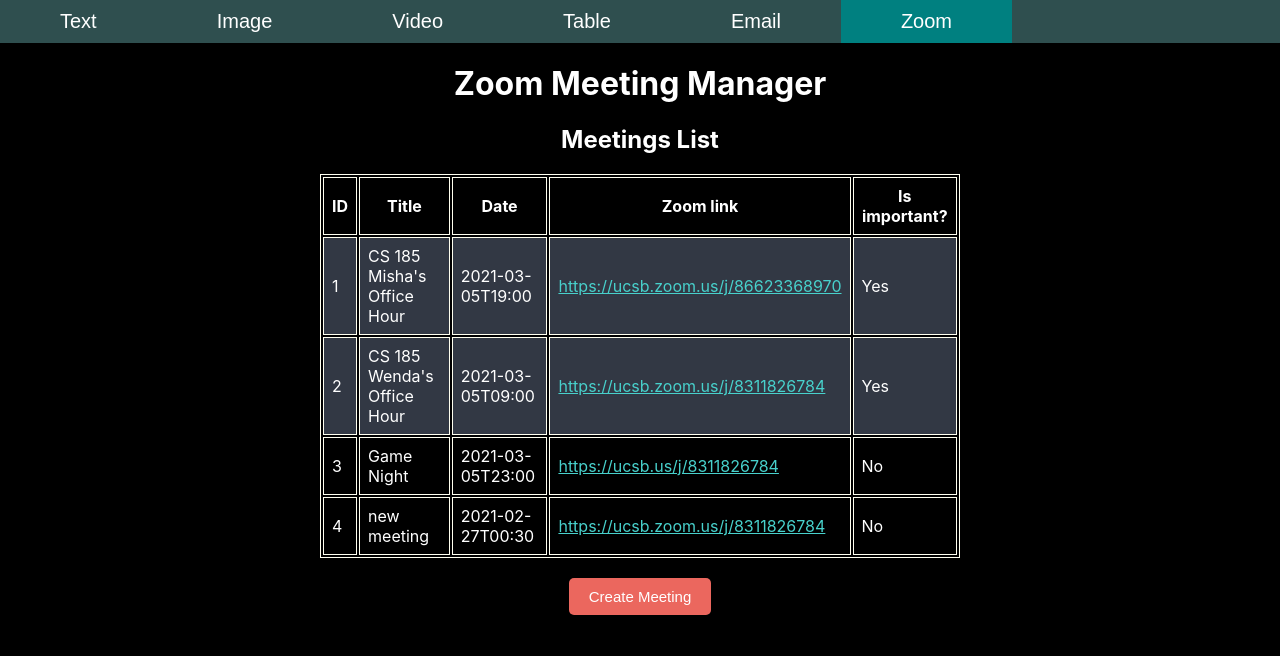
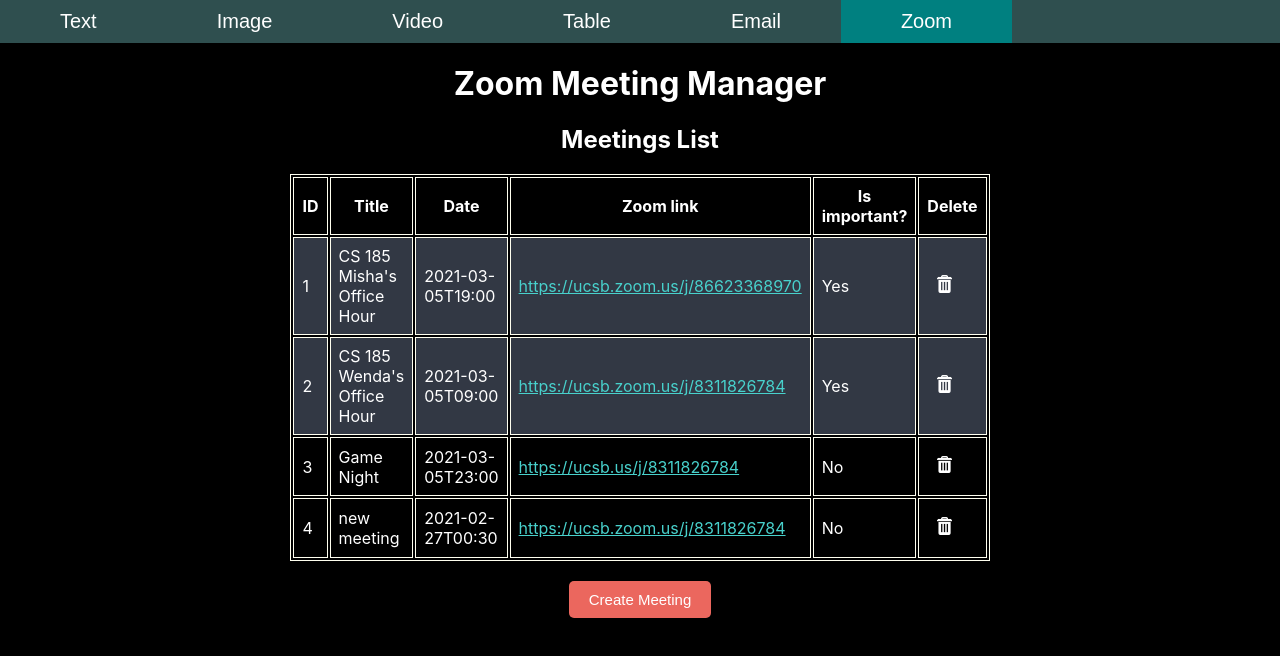
Before and after one commit to erinpwoo/cs185-pa4, a React (Create React App) app: page / in a window 1280 px wide. Both pictures are taken after a click on the button "Zoom". Shown: the top 656 px of the page. Built offline with nearby package versions, Linux system fonts and the light colour scheme; data requests are answered from the project's data file.

Commit message:
Delete, bugs with edit still

```diff
--- a/src/App.css
+++ b/src/App.css
@@ -280,3 +280,12 @@
 .highlighted {
   background-color:#323844;
 }
+
+.trash {
+  width: 15px;
+  padding: 10px;
+  position:relative;
+  outline: none;
+  z-index: 1;
+  cursor:pointer;
+}
--- a/src/Components/MeetingRow.js
+++ b/src/Components/MeetingRow.js
@@ -3,6 +3,12 @@
 class MeetingsRow extends Component {
     constructor(props) {
         super(props);
+        this.onTrashClick = this.onTrashClick.bind(this)
+    }
+    onTrashClick(event) {
+        this.props.deleteTask(this.props.item)
+        event.preventDefault();
+        event.stopPropagation();
     }
     render() {
         if (this.props.item.important) {
@@ -13,6 +19,9 @@
                     <td>{this.props.item.day}</td>
                     <td><a href={this.props.item.textInfor}>{this.props.item.textInfor}</a></td>
                     <td>{this.props.item.important? "Yes" : "No"}</td>
+                    <td>
+                        <input type="image" className="trash" src={process.env.PUBLIC_URL + '/images/trash.png'} onClick={this.onTrashClick}></input>
+                    </td>
                 </tr>
             )
         }
@@ -23,6 +32,9 @@
                 <td>{this.props.item.day}</td>
                 <td><a href={this.props.item.textInfor}>{this.props.item.textInfor}</a></td>
                 <td>{this.props.item.important? "Yes" : "No"}</td>
+                <td>
+                    <input type="image" className="trash" src={process.env.PUBLIC_URL + '/images/trash.png'} onClick={this.onTrashClick}></input>
+                </td>
             </tr>
         )
     }
--- a/src/Components/MeetingsList.js
+++ b/src/Components/MeetingsList.js
@@ -16,6 +16,7 @@
             }
         }
         this.editTask = this.editTask.bind(this)
+        this.deleteTask = this.deleteTask.bind(this)
     }
 
     componentDidMount() {
@@ -26,11 +27,15 @@
         this.props.editTask(item);
     }
 
+    deleteTask(item) {
+        this.props.deleteTask(item)
+    }
+
     render() {
         var rows = [];
         this.props.allTasks.forEach(task => {
             rows.push(
-                <MeetingsRow item={task} editTask={this.editTask}/>
+                <MeetingsRow item={task} editTask={this.editTask} deleteTask={this.deleteTask}/>
             )
         })
         if (rows.length === 0) {
@@ -48,6 +53,7 @@
                             <th>Date</th>
                             <th>Zoom link</th>
                             <th>Is important?</th>
+                            <th>Delete</th>
                         </tr>
                     </thead>
                     <tbody>{rows}</tbody>
--- a/src/Components/Zoom.js
+++ b/src/Components/Zoom.js
@@ -29,6 +29,7 @@
         this.fetchTasks = this.fetchTasks.bind(this)
         this.updateTask = this.updateTask.bind(this)
         this.editTask = this.editTask.bind(this)
+        this.deleteTask = this.deleteTask.bind(this)
         this.onEditMeetingSubmit = this.onEditMeetingSubmit.bind(this)
         this.ISOToString = this.ISOToString.bind(this)
         this.stringToISO = this.stringToISO.bind(this)
@@ -36,6 +37,30 @@
 
     componentDidMount() {
         this.fetchTasks();
+    }
+
+    deleteTask(task) {
+        fetch("http://localhost:5000/tasks/" + task.id, {
+            method: "DELETE"
+        })
+        .then(this.fetchTasks())
+        var defaultState = {
+            id: 0,
+            important: false,
+            title: "",
+            day: "",
+            textInfor: ""
+        }
+        this.setState({
+            isEditMeeting: false,
+            isCreateMeeting: false,
+            selectedTask: defaultState,
+            newTitle: '',
+            newDate: '',
+            newLink: '',
+            isImportant: false,
+            errorMsg: "",
+        })
     }
 
     editTask(task) {
@@ -293,7 +318,7 @@
                 <div className="zoom-manager">
                     <h1>Zoom Meeting Manager</h1>
                         <div className="meetings-main">
-                            <MeetingsList fetchTasks={this.fetchTasks} allTasks={this.state.allTasks} editTask={this.editTask}/>
+                            <MeetingsList fetchTasks={this.fetchTasks} allTasks={this.state.allTasks} editTask={this.editTask} deleteTask={this.deleteTask}/>
                         <button onClick={this.onCreateMeeting}>Create Meeting</button>
                     </div>
                 </div>
```
Also changed, not shown: public/images/trash.png (added), 1 other file (tests, documents, lock files or other folders).
